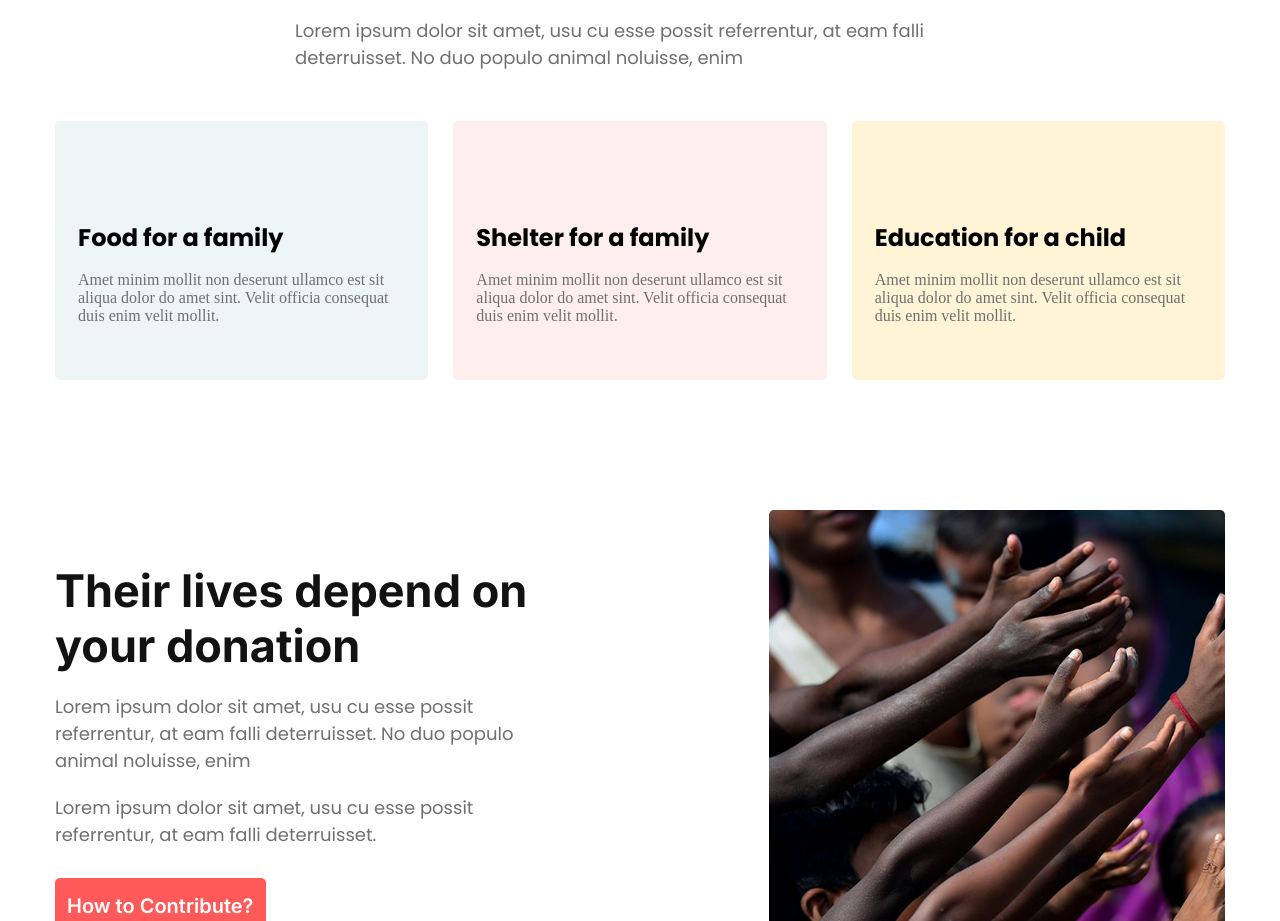
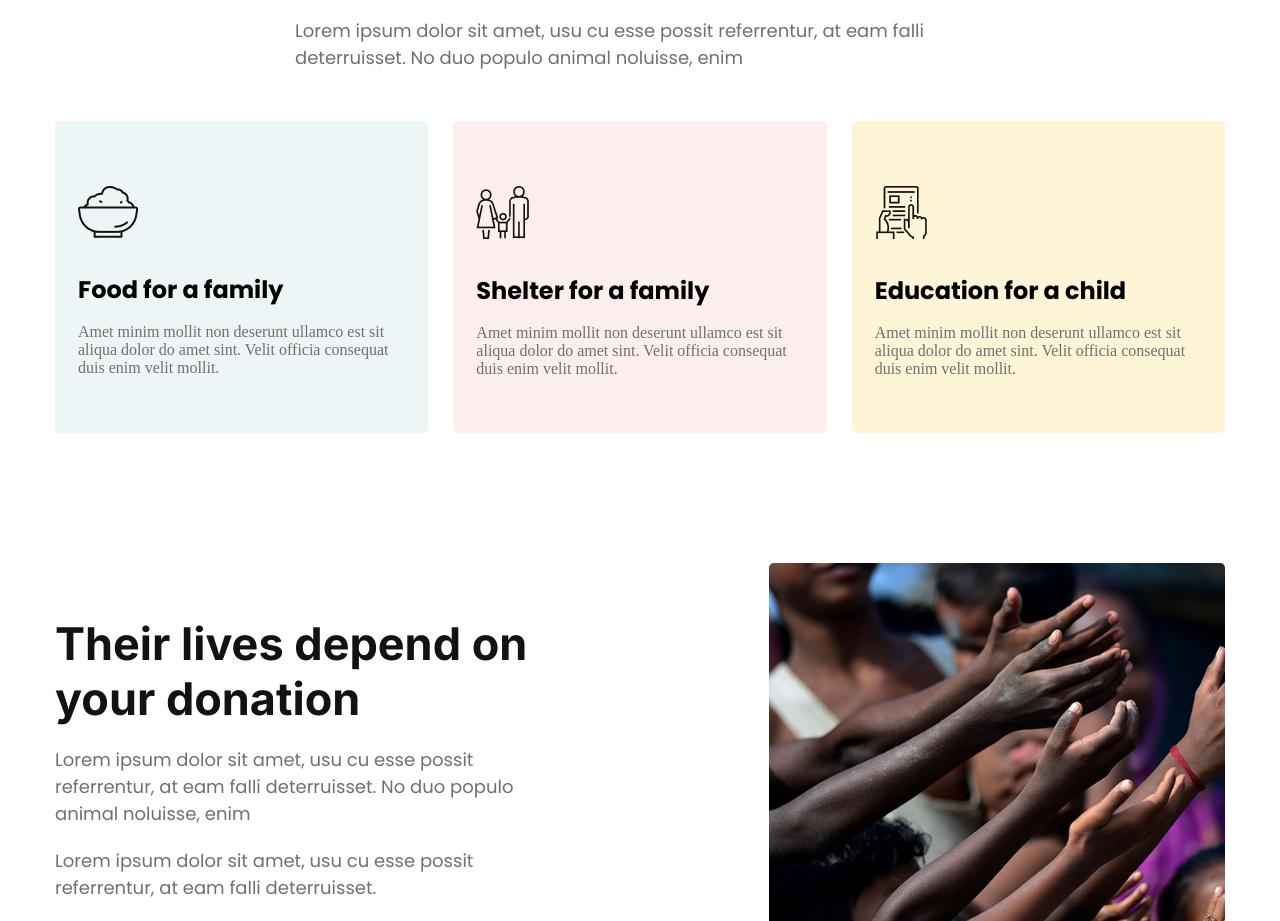
Before and after one commit to roufhasan/donate-today, a plain HTML site: page index.html in a window 1280 px wide. Shown: the part 1605-2526 px from the top of the page. Drawn offline with Linux system fonts and the light colour scheme; the site is published under a folder, as on GitHub Pages, so addresses that start at the root find nothing.

Commit message:
trying to fix planning icons

```diff
--- a/index.html
+++ b/index.html
@@ -60,7 +60,7 @@
         </p>
         <div class="plan-container">
           <div class="plan first-plan">
-            <img src="/icons/food.png" alt="" />
+            <img src="./icons/food.png" alt="" />
             <h4 class="plan-title">Food for a family</h4>
             <p class="plan-description">
               Amet minim mollit non deserunt ullamco est sit aliqua dolor do
@@ -68,7 +68,7 @@
             </p>
           </div>
           <div class="plan second-plan">
-            <img src="/icons/shelter.png" alt="" />
+            <img src="./icons/shelter.png" alt="" />
             <h4 class="plan-title">Shelter for a family</h4>
             <p class="plan-description">
               Amet minim mollit non deserunt ullamco est sit aliqua dolor do
@@ -76,7 +76,7 @@
             </p>
           </div>
           <div class="plan third-plan">
-            <img src="/icons/frame.png" alt="" />
+            <img src="./icons/frame.png" alt="" />
             <h4 class="plan-title">Education for a child</h4>
             <p class="plan-description">
               Amet minim mollit non deserunt ullamco est sit aliqua dolor do
```
